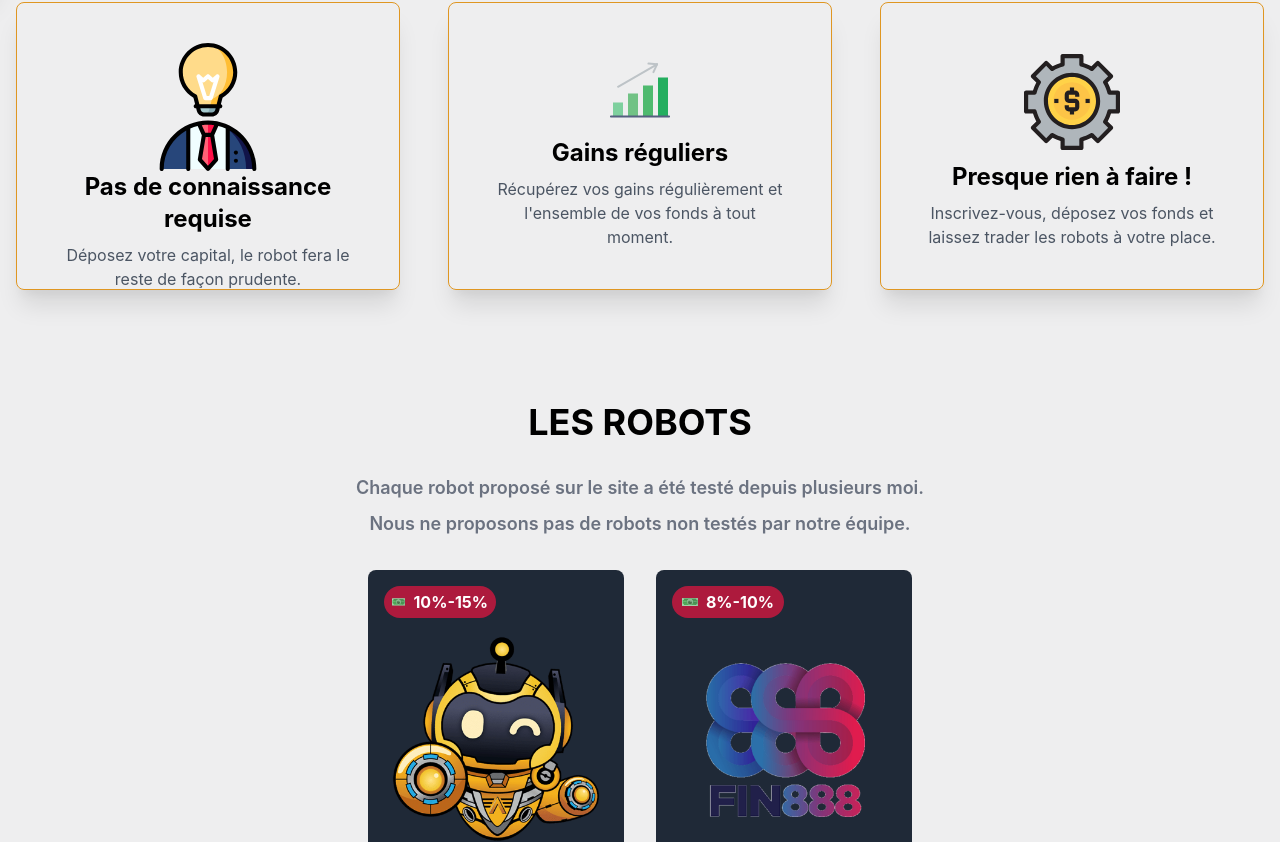
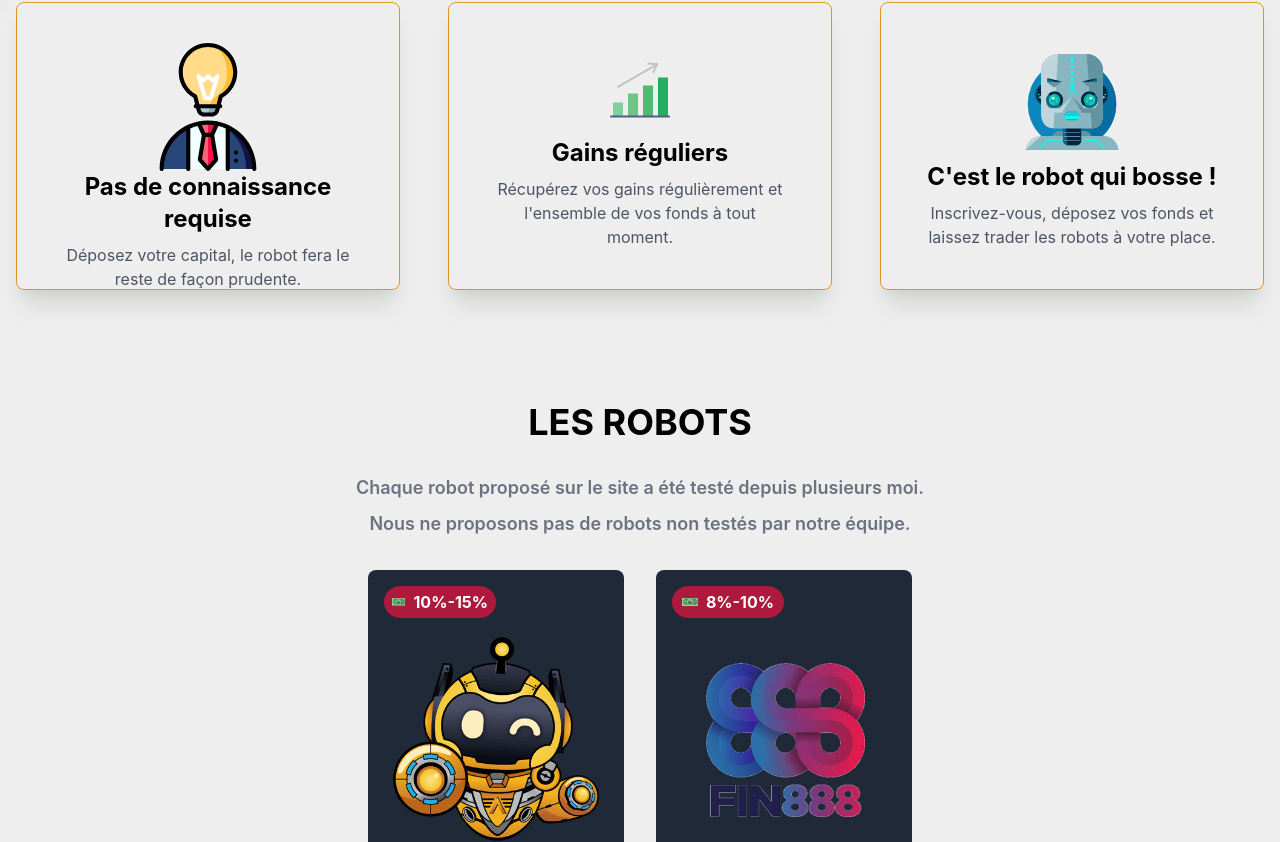
Before and after one commit to maximegheraille/robots-trading, a Next.js app: page / in a window 1280 px wide. Shown: the part 810-1652 px from the top of the page. Built offline with nearby package versions, Linux system fonts and the light colour scheme.

Commit message:
new image + text

```diff
--- a/pages/index.tsx
+++ b/pages/index.tsx
@@ -42,7 +42,7 @@ const Home: NextPage = () => {
         "Récupérez vos gains régulièrement et l'ensemble de vos fonds à tout moment.",
     },
     {
-      title: "Presque rien à faire !",
+      title: "C'est le robot qui bosse !",
       icon: ai6,
       description:
         "Inscrivez-vous, déposez vos fonds et laissez trader les robots à votre place.",
```
Also changed, not shown: public/money-svgrepo-com-2.svg.
